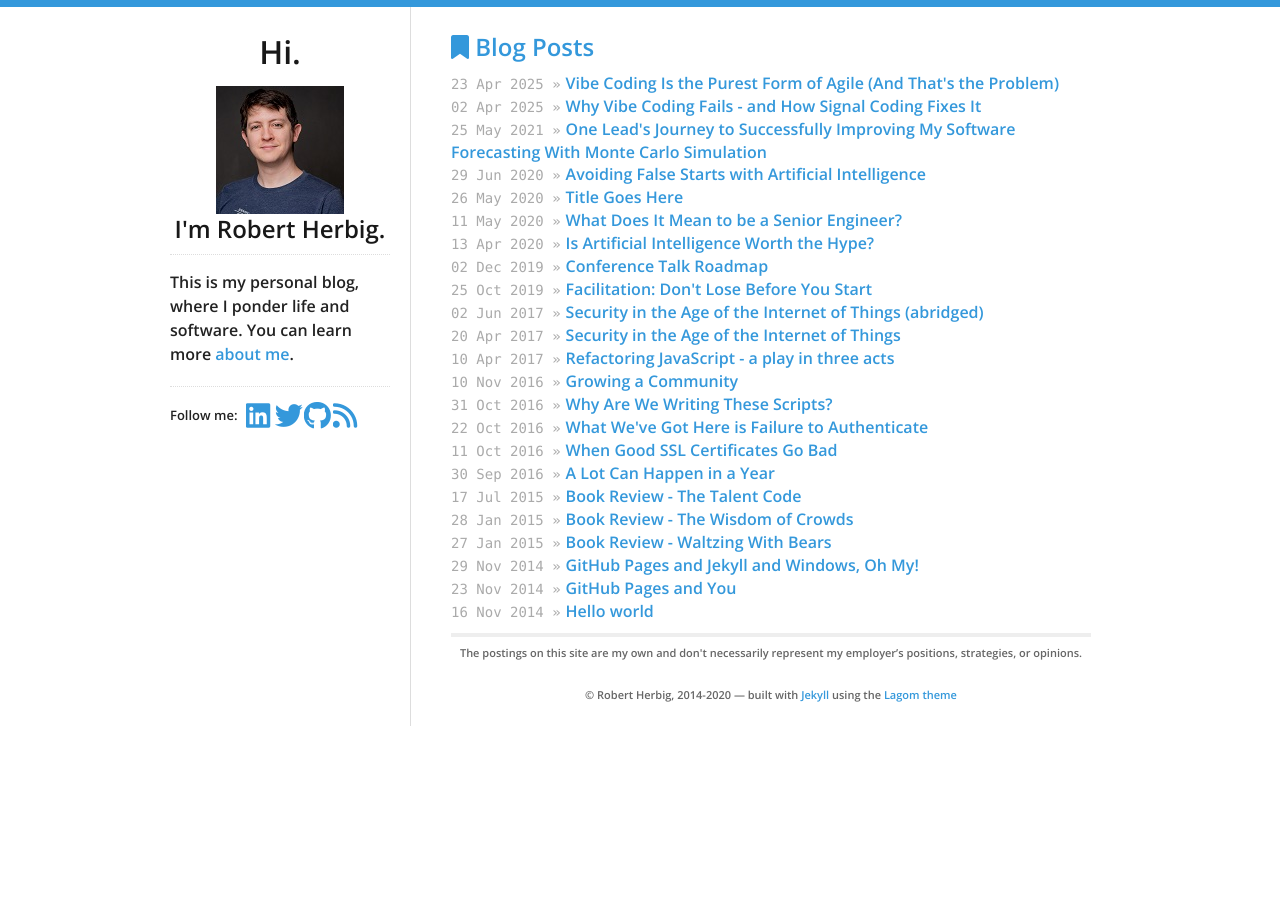
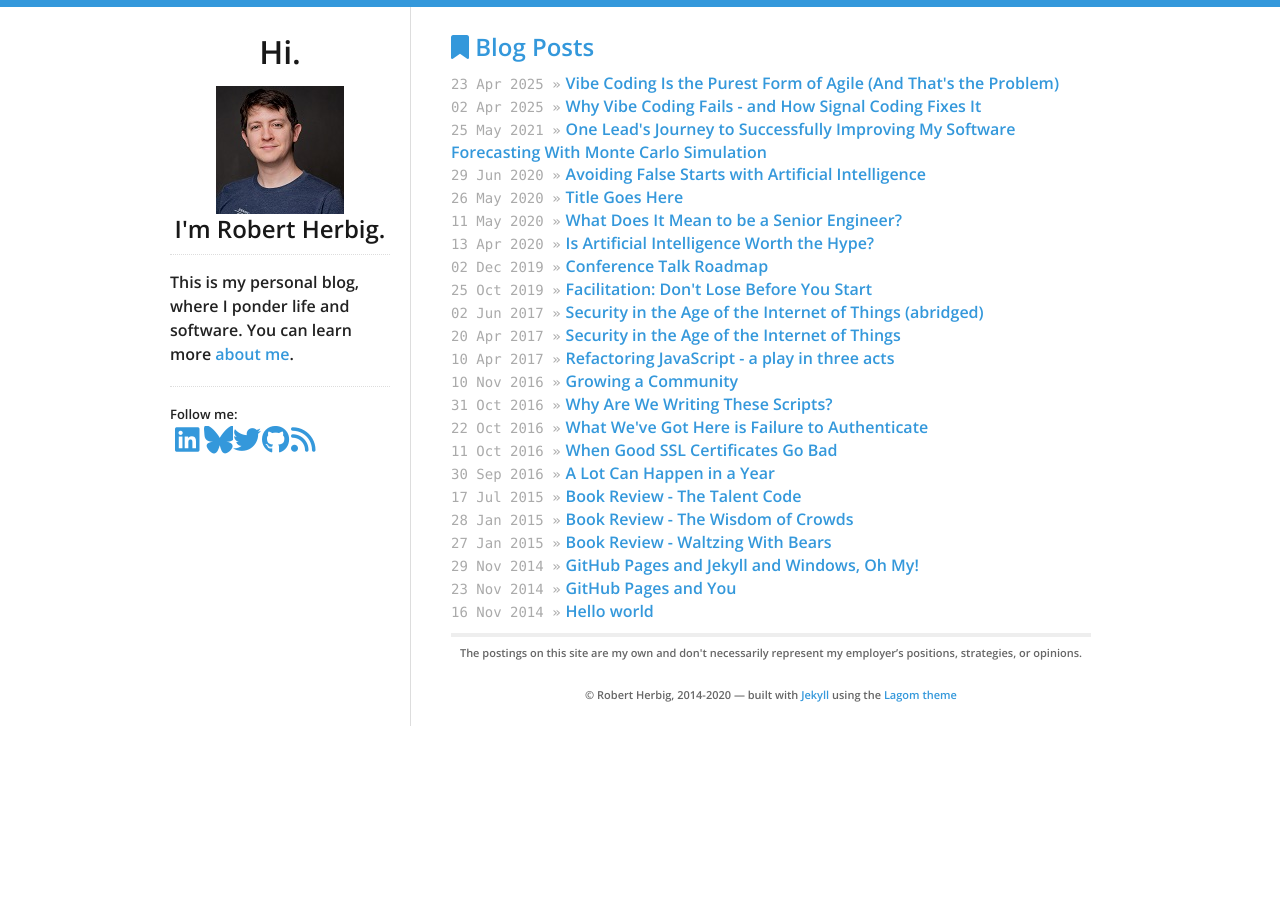
Before and after one commit to rpherbig/rpherbig.github.io, a Jekyll site: the page built from index.html, in a window 1280 px wide. Built offline with Jekyll 4.4.1, drawn with Linux system fonts in a browser that asks for light colours.

Commit message:
Add Bluesky to socials

```diff
--- a/_data/theme.yml
+++ b/_data/theme.yml
@@ -14,6 +14,7 @@ social:
   #facebook:
   #tumblr:
   linkedin: robertherbig
+  bluesky: robertherbig.bsky.social
   #gplus:
 
 # "Hi, I'm _______"
--- a/_includes/social.html
+++ b/_includes/social.html
@@ -3,6 +3,12 @@ Follow me:
   {% if site.data.theme.social.linkedin %}
   <a title="{{ site.data.theme.name }} on LinkedIn" href="https://www.linkedin.com/in/{{ site.data.theme.social.linkedin }}">
     <i class="fa-brands fa-linkedin"></i>
+  </a>
+  {% endif %}
+
+  {% if site.data.theme.social.bluesky %}
+  <a title="{{ site.data.theme.social.bluesky }} on Bluesky" href="https://bsky.app/profile/{{ site.data.theme.social.bluesky }}">
+    <i class="fa-brands fa-bluesky"></i>
   </a>
   {% endif %}
 
```
